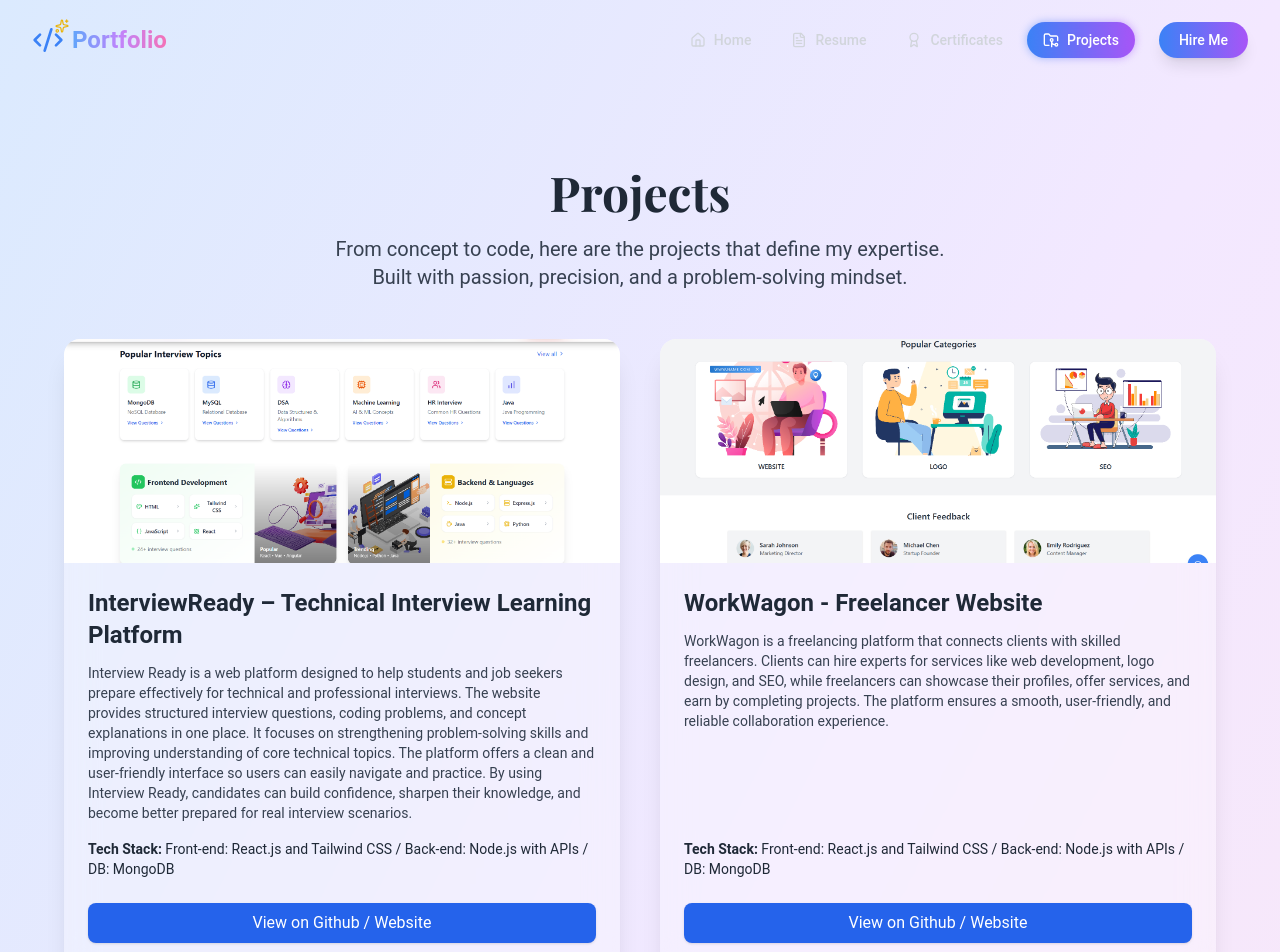
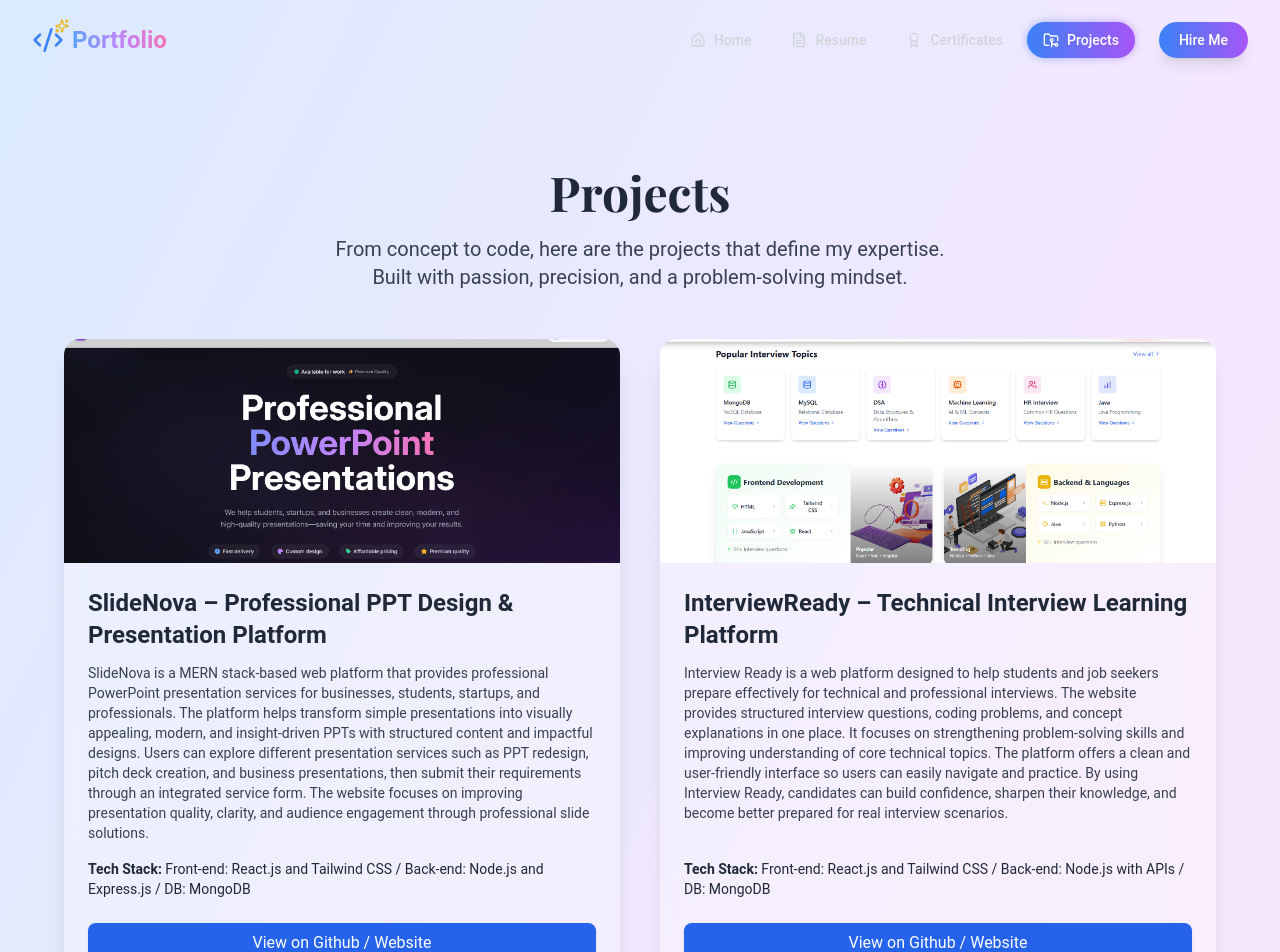
Before and after one commit to ASHMEETSINGHRENU/Portfolio, a React (Create React App) app: page /projects in a window 1280 px wide. Shown: the top 952 px of the page. Built offline with nearby package versions, Linux system fonts and the light colour scheme; a web font is replaced by a local one.

Commit message:
updated project

```diff
--- a/src/pages/project.js
+++ b/src/pages/project.js
@@ -5,8 +5,17 @@ import Footer from "../components/footer";
 
 const Project = () => {
   const projects = [
-    {
-  id: 1,
+{
+id: 1,
+name: "SlideNova – Professional PPT Design & Presentation Platform",
+img: require("../photos/slidenova.png"),
+description: "SlideNova is a MERN stack-based web platform that provides professional PowerPoint presentation services for businesses, students, startups, and professionals. The platform helps transform simple presentations into visually appealing, modern, and insight-driven PPTs with structured content and impactful designs. Users can explore different presentation services such as PPT redesign, pitch deck creation, and business presentations, then submit their requirements through an integrated service form. The website focuses on improving presentation quality, clarity, and audience engagement through professional slide solutions.",
+tech: "Front-end: React.js and Tailwind CSS / Back-end: Node.js and Express.js / DB: MongoDB",
+link: "https://front-slidenova.vercel.app/home",
+},
+
+{
+  id: 2,
   name: "InterviewReady – Technical Interview Learning Platform",
   img: require("../photos/interviewready.png"),
   description: "Interview Ready is a web platform designed to help students and job seekers prepare effectively for technical and professional interviews. The website provides structured interview questions, coding problems, and concept explanations in one place. It focuses on strengthening problem-solving skills and improving understanding of core technical topics. The platform offers a clean and user-friendly interface so users can easily navigate and practice. By using Interview Ready, candidates can build confidence, sharpen their knowledge, and become better prepared for real interview scenarios.",
@@ -14,7 +23,7 @@ const Project = () => {
   link: "https://interview-r-frontend.vercel.app/",
 },
  {
-  id: 2,
+  id: 3,
   name: "WorkWagon - Freelancer Website",
   img: require("../photos/freelance.png"),
   description:
@@ -23,7 +32,7 @@ const Project = () => {
   link: "https://frontend-workwagon.vercel.app/",
 },
   {
-      id: 3,
+      id: 4,
       name: "Glam Cosmetics",
       img: require("../photos/glam.png"),
       description:
@@ -32,7 +41,7 @@ const Project = () => {
       link: "https://github.com/ASHMEETSINGHRENU/glam2.0",
     },
     {
-      id: 4,
+      id: 5,
       name: "AAOKHAAO - Food Delivery",
       img: require("../photos/aaokhaao.png"),
       description:
@@ -41,7 +50,7 @@ const Project = () => {
       link: "https://github.com/ASHMEETSINGHRENU/AAOKHAAO-food-delivery",
     },
     {
-      id: 5,
+      id: 6,
       name: "Bank Management System",
       img: require("../photos/BMS.png"),
       description:
```
Also changed, not shown: src/photos/slidenova.png (added).
